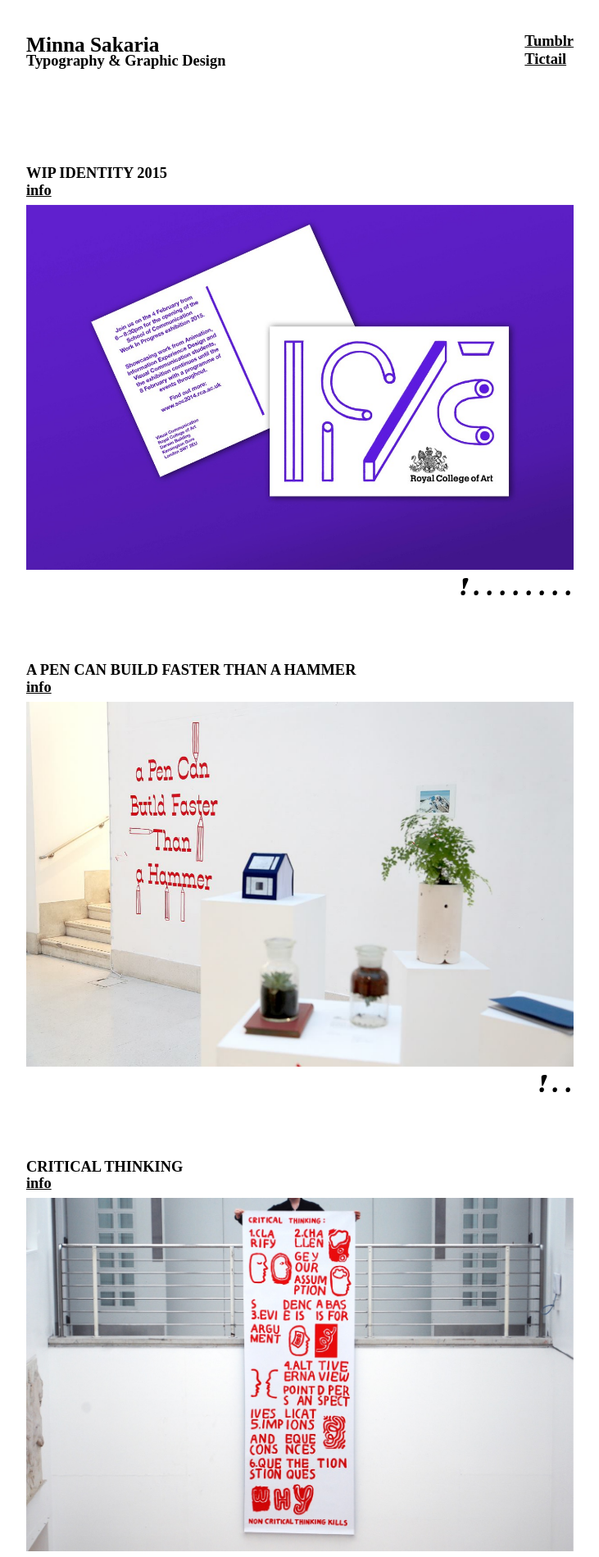
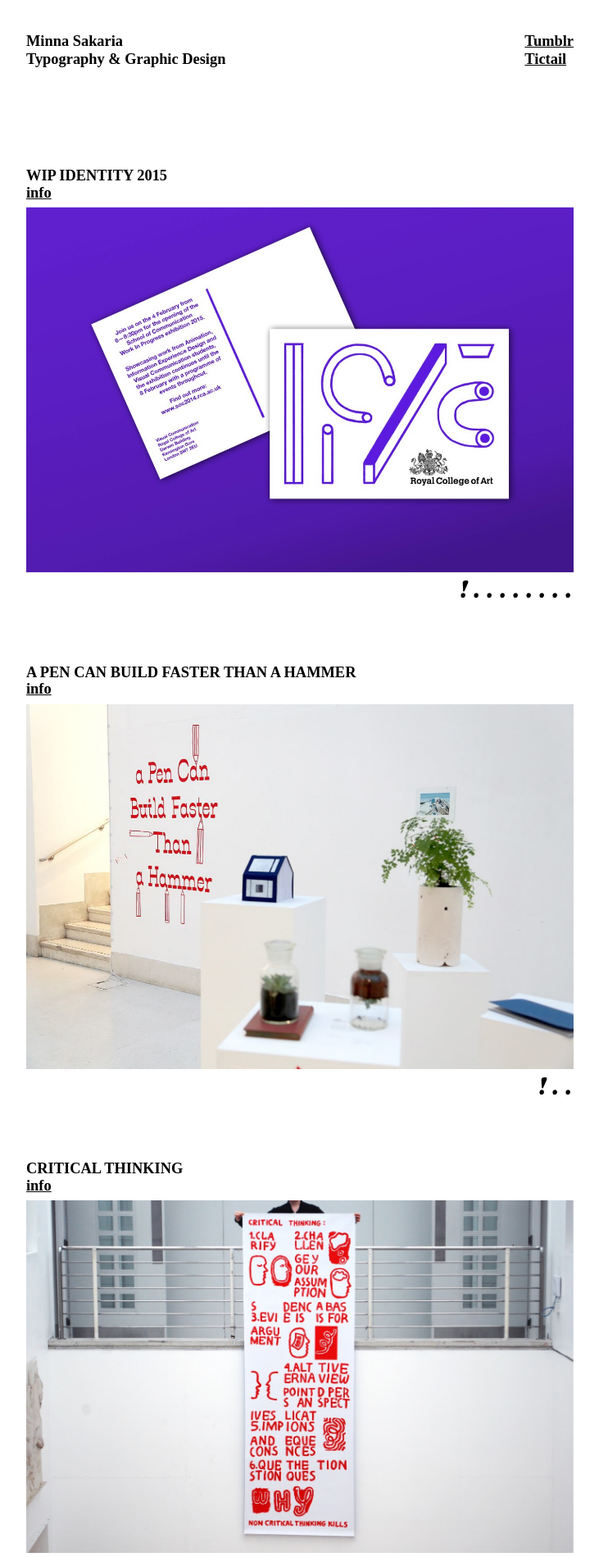
Before and after one commit to patrikax/patrikax.github.io, a Jekyll site: the page built from index.html, in a window 1280 px wide. Shown: the top 1899 px of the page at 82% size, without its empty margins (274-1005 px from the left). Built offline with Jekyll 4.4.1, drawn with Linux system fonts in a browser that asks for light colours; Markdown is read by kramdown in place of the engine named in the settings.

Commit message:
pixel pushed font sizes

```diff
--- a/css/main.css
+++ b/css/main.css
@@ -26,7 +26,7 @@ body {
 h1, h2, h3, h4, h5, h6 {
   font-size: 100%; }
 
-h1 { font-size: 2.75em; line-height: 120%;}
+h1 { font-size: 2em; line-height: 120%;}
 h2 { font-size: 2em; margin-bottom: 0.25em; line-height: 120%; }
 p { margin: 1em 0; font-weight: normal; }
 
@@ -261,6 +261,7 @@ header {
 
 .subheading {
   font-size: 2em;
+  line-height: 120%;
 }
 
 
```
Also changed, not shown: 1 other file.
